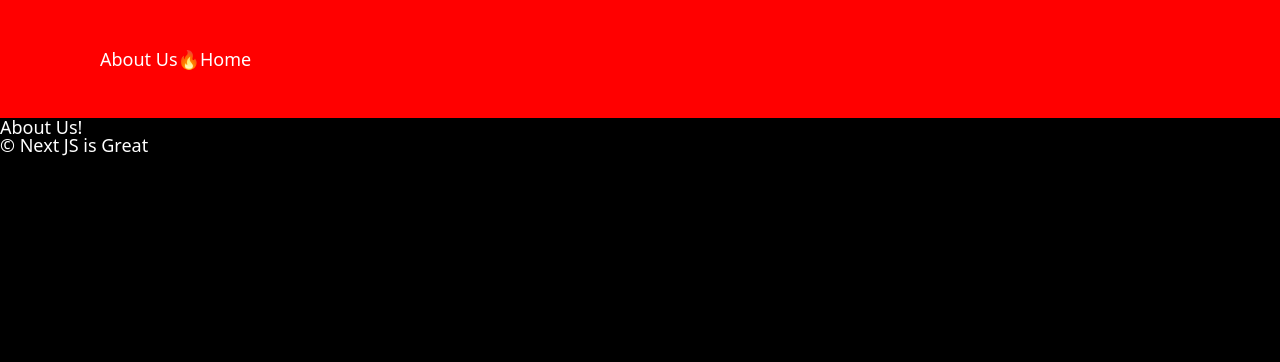
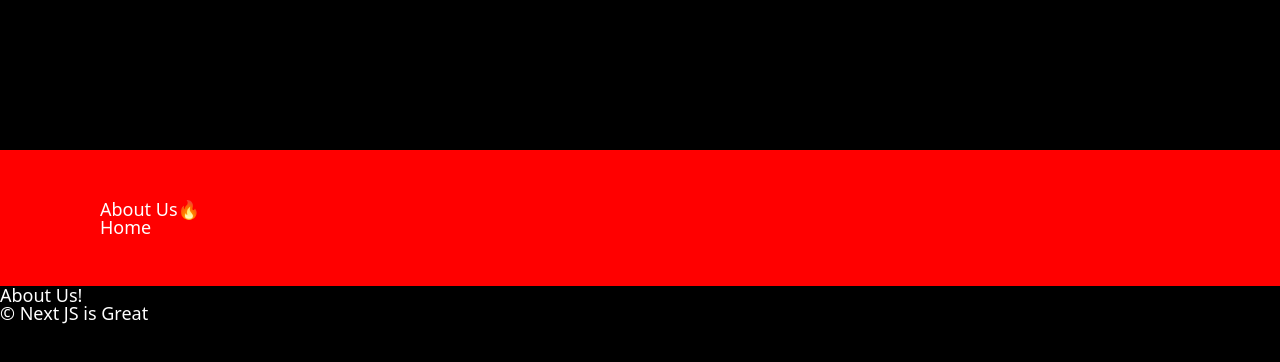
Before and after one commit to kojesung/next14_prac, a Next.js app: page /about-us in a window 1280 px wide. Shown: the top 362 px of the page. Built offline with nearby package versions, Linux system fonts and the light colour scheme.

Commit message:
Movie 컴포넌트 분리

```diff
--- /dev/null
+++ b/components/footer/footer.tsx
@@ -0,0 +1,3 @@
+export default function Footer() {
+    return <div></div>;
+}
--- a/components/movie-info.tsx
+++ b/components/movie-info.tsx
@@ -2,7 +2,6 @@ import { API_URL } from '../app/(home)/page';
 
 const getMovie = async (id: string) => {
     console.log(Date.now());
-    await new Promise((resolve) => setTimeout(resolve, 1000)); // 로딩시간 주기 위해 5초 지연
     const response = await fetch(`${API_URL}/movies/${id}`);
     return response.json();
 };
--- a/components/movie-video.tsx
+++ b/components/movie-video.tsx
@@ -2,7 +2,6 @@ import { API_URL } from '../app/(home)/page';
 
 const getVideo = async (id: string) => {
     console.log(Date.now());
-    await new Promise((resolve) => setTimeout(resolve, 5000)); // 로딩시간 주기 위해 5초 지연
     const response = await fetch(`${API_URL}/movies/${id}/videos`);
     return response.json();
 };
--- a/components/navigation.module.css
+++ b/components/navigation.module.css
@@ -3,6 +3,12 @@
     padding: 50px 100px;
 }
 
-.list {
-    display: flex;
+.nav ul li {
+    list-style: none;
+    transform: none;
+    transition: all 0.1s ease-in-out;
 }
+
+.nav ul li:hover {
+    transform: scale(1.05);
+}
--- a/components/navigation.tsx
+++ b/components/navigation.tsx
@@ -8,7 +8,7 @@ export default function Navigation() {
     const path = usePathname();
     return (
         <nav className={styles.nav}>
-            <ul className={styles.list}>
+            <ul>
                 <li>
                     <Link href="/about-us">About Us{path === '/about-us' ? '🔥' : ''}</Link>
                 </li>
--- a/styles/global.css
+++ b/styles/global.css
@@ -101,6 +101,7 @@ section {
     display: block;
 }
 body {
+    padding-top: 150px;
     font-family: system-ui, -apple-system, BlinkMacSystemFont, 'Segoe UI', Roboto, Oxygen, Ubuntu, Cantarell,
         'Open Sans', 'Helvetica Neue', sans-serif;
     line-height: 1;
```
Also changed, not shown: app/(home)/page.tsx (+2 -5 lines), components/movie.tsx (added, +16 -0 lines), components/footer/footer.module.css (added).
